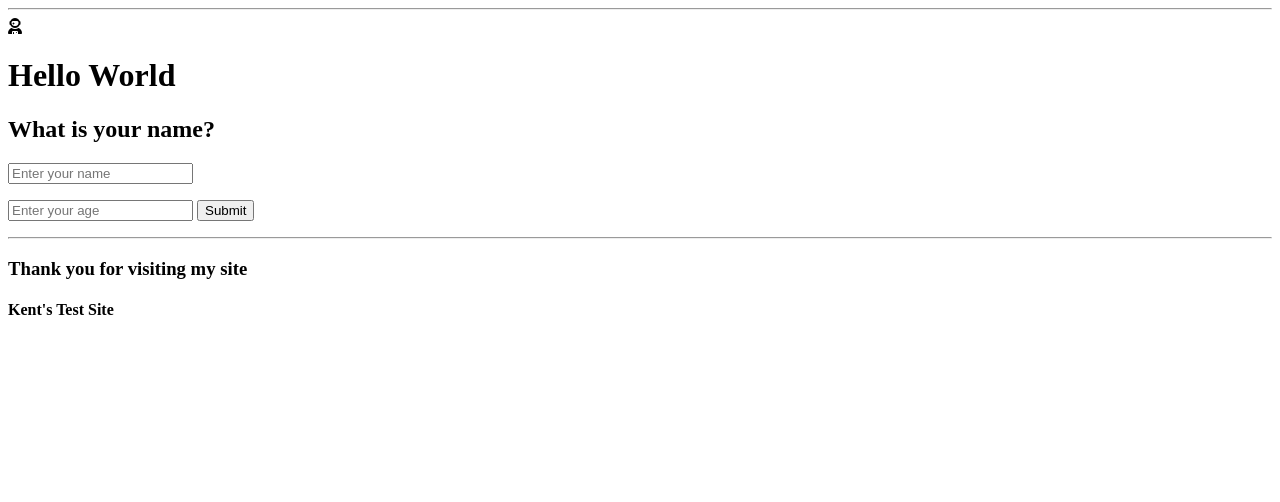
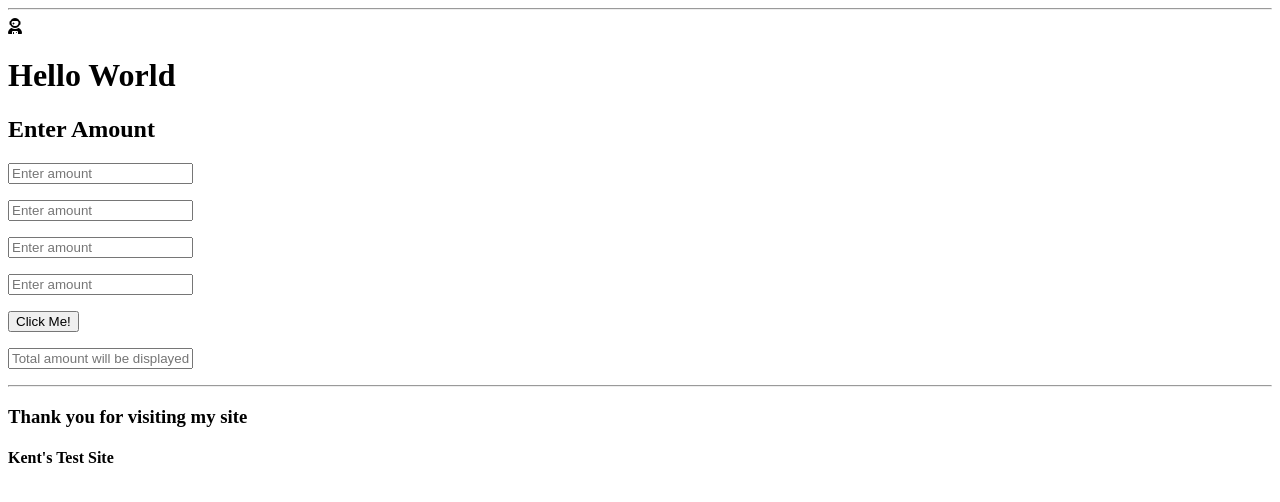
Before and after one commit to kentjuan17/mytestsite, a PHP site: page / in a window 1280 px wide. Shown: the part 119-621 px from the top of the page. Run offline with PHP 8.4, Linux system fonts and the light colour scheme; some libraries are stand-ins or nearby versions.

Commit message:
Added DOM tutorial
From bossROD TV

```diff
--- a/index.php
+++ b/index.php
@@ -15,7 +15,9 @@
         <i class="fas fa-user-astronaut"></i>
 
         <h1>Hello World</h1>
+    <!-- WHAT IS YOUR NAME??
         <h2>What is your name?</h2>
+
         <p>
             <input type="text" name="name" id="name" class="name" placeholder="Enter your name" />
         </p>
@@ -23,20 +25,32 @@
             <input type="text" name="age" id="age" class="age" placeholder="Enter your age" />
             <input type="submit" name="submit" id="submit" class="btnName" placeholder="Click to submit" onClick="alertDetails()" />
         </p>
+    -->
+        <h2>Enter Amount</h2>
+        <p>
+            <input type="text" name="price1" id="price1" class="price" placeholder="Enter amount" />
+        </p>
+        <p>
+            <input type="text" name="price2" id="price2" class="price" placeholder="Enter amount" />
+        </p>
+        <p>
+            <input type="text" name="price3" id="price3" class="price" placeholder="Enter amount" />
+        </p>
+        <p>
+            <input type="text" name="price4" id="price4" class="price" placeholder="Enter amount" />
+        </p>
+        <p>
+            <input type="submit" name="submit" id="submit" class="btnName" value="Click Me!"/>
+        </p>
+
+        <p>
+            <input type="text" name="total" id="total" class="total" placeholder="Total amount will be displayed here" />
+        </p>
 
         <?php include "footer.html"; ?>
 
     </body>
 
-    <script type="text/javascript">
-        const nameInput = document.querySelector('#name')
-        const ageInput = document.querySelector('#age')
-
-        const alertDetails = () => {
-            alert(`
-                Hello ${nameInput.value}! You are ${ageInput.value} years old!
-            `)
-        }
-    </script>
+    <script src="./main.js"></script>
 
 </html>
--- a/main.js
+++ b/main.js
@@ -1,6 +1,37 @@
-// Example
-function HelloWorld() {
-    console.log("Hello, World!");
+// Name and Age Query Selector
+const nameInput = document.querySelector('#name')
+const ageInput = document.querySelector('#age')
+
+const alertDetails = () => {
+    alert(`
+        Hello ${nameInput.value}! You are ${ageInput.value} years old!
+    `)
 }
 
-HelloWorld();
+const submitButton = document.querySelector(`#submit`)
+const totalAmount = document.querySelector(`#total`)
+
+// Simple setting of variable per class
+const priceInput = document.querySelectorAll(`.price`)
+
+submitButton.addEventListener('click', (e) => {
+    let sum = 0
+
+    for (let i = 0; i < priceInput.length; i++) {
+        sum += Number(priceInput[i].value)
+    }
+    return totalAmount.value = sum
+})
+
+/* Simple setting of variables per ID
+const price1Input = document.querySelector(`#price1`)
+const price2Input = document.querySelector(`#price2`)
+const price3Input = document.querySelector(`#price3`)
+const price4Input = document.querySelector(`#price4`)
+
+submitButton.addEventListener('click', (e) => {
+    let sum = 0
+    sum = Number(price1.value) + Number(price2.value) + Number(price3.value) + Number(price4.value)
+    totalAmount.value = sum
+})
+*/
```
